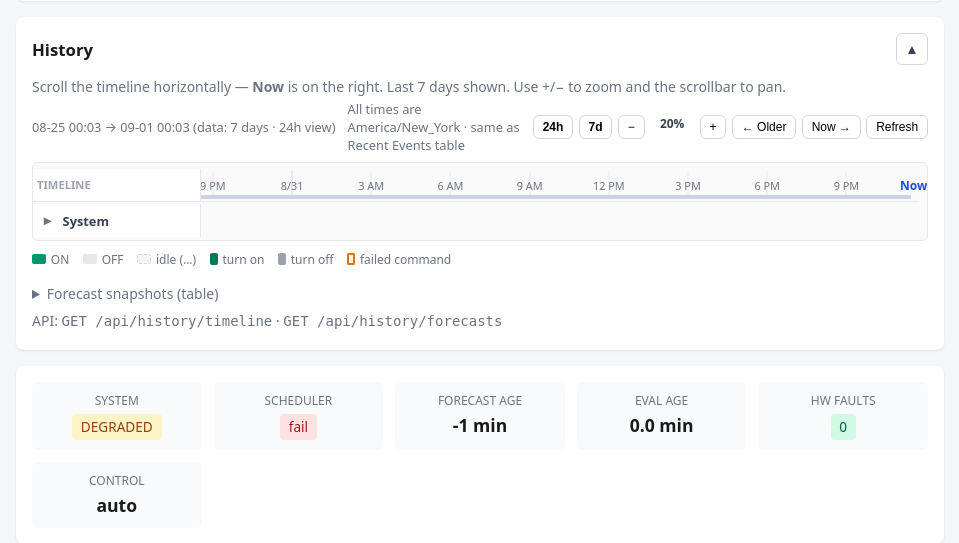
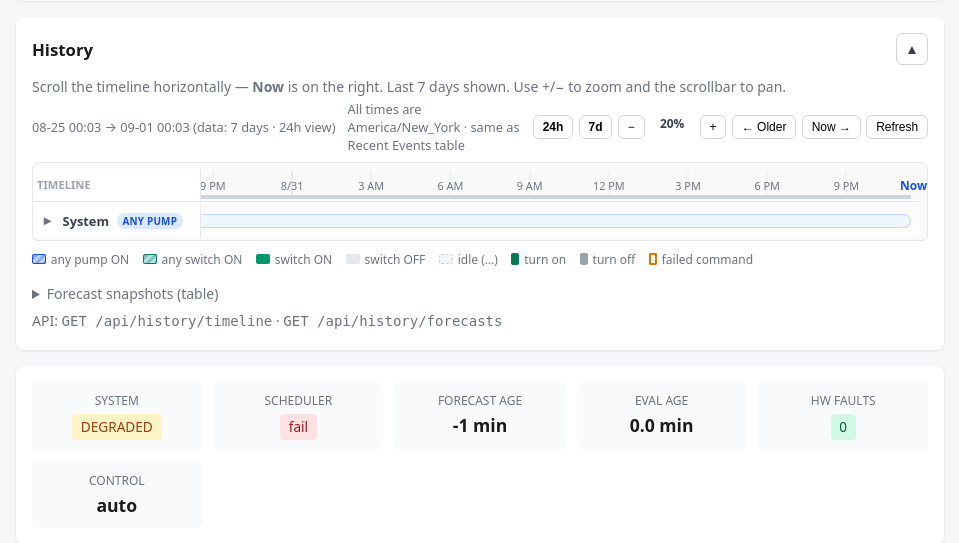
Before and after one commit to sjyi/RainPumps, a FastAPI app: page /admin in a window 1280 px wide. Shown: the part 713-1256 px from the top of the page, without its empty margins (160-1119 px from the left). Run offline with FastAPI, Linux system fonts and the light colour scheme; data that the repository does not hold is empty.

Commit message:
Differentiate aggregate vs switch rows in history timeline.
Use hatched bands for System and multi-outlet device OR-tracks, solid bars and command markers on switch rows only, and document the hierarchy in operations.md.

Co-authored-by: Cursor <cursoragent@cursor.com>

```diff
--- a/pumpd/app/web/static/history_timeline.js
+++ b/pumpd/app/web/static/history_timeline.js
@@ -305,8 +305,35 @@
     return Math.max(linear, MIN_OFF_WIDTH_PX);
   }
 
-  function renderLinearTrack(segments, markers, rangeStartMs, rangeEndMs, pxPerMinute, timeZone, zoom) {
+  function aggregateTitle(trackMode, seg, timeZone) {
+    const range = `${formatTs(seg.start, timeZone)} – ${formatTs(seg.end, timeZone)}`;
+    if (seg.kind === "gap") {
+      return `Idle · ${seg.label || ""} · ${range}`.trim();
+    }
+    if (trackMode === "system") {
+      return seg.kind === "on" ? `Any pump ON · ${range}` : `All pumps OFF · ${range}`;
+    }
+    return seg.kind === "on" ? `Any switch ON · ${range}` : `All switches OFF · ${range}`;
+  }
+
+  function renderLinearTrack(
+    segments,
+    markers,
+    rangeStartMs,
+    rangeEndMs,
+    pxPerMinute,
+    timeZone,
+    zoom,
+    trackMode
+  ) {
     const width = trackWidthPx(rangeStartMs, rangeEndMs, pxPerMinute);
+    const isAggregate = trackMode === "system" || trackMode === "device-aggregate";
+    const trackClass =
+      trackMode === "system"
+        ? "tl-track tl-track-aggregate tl-track-system"
+        : trackMode === "device-aggregate"
+          ? "tl-track tl-track-aggregate tl-track-device"
+          : "tl-track tl-track-switch";
     let segHtml = "";
 
     for (const seg of segments || []) {
@@ -318,9 +345,18 @@
       const clipEnd = Math.min(endMs, rangeEndMs);
       const left = msToX(clipStart, rangeStartMs, pxPerMinute);
       const w = segmentWidth(clipStart, clipEnd, rangeStartMs, pxPerMinute, seg.kind);
-      const title = `${seg.kind.toUpperCase()} · ${formatTs(seg.start, timeZone)} – ${formatTs(seg.end, timeZone)}`;
+      const title = isAggregate
+        ? aggregateTitle(trackMode, seg, timeZone)
+        : `${seg.kind.toUpperCase()} · ${formatTs(seg.start, timeZone)} – ${formatTs(seg.end, timeZone)}`;
 
+      if (isAggregate) {
         if (seg.kind === "gap") {
+          segHtml += `<span class="tl-seg tl-agg-gap" style="left:${left}px;width:${w}px" title="${escapeAttr(title)}">…</span>`;
+        } else {
+          const cls = seg.kind === "on" ? "tl-agg-on" : "tl-agg-off";
+          segHtml += `<span class="tl-seg ${cls}" style="left:${left}px;width:${w}px" title="${escapeAttr(title)}"></span>`;
+        }
+      } else if (seg.kind === "gap") {
         segHtml += `<span class="tl-seg tl-gap" style="left:${left}px;width:${w}px" title="${escapeAttr(title)}">…</span>`;
       } else {
         const cls = seg.kind === "on" ? "tl-on" : "tl-off";
@@ -328,8 +364,10 @@
       }
     }
 
+    let markerHtml = "";
+    if (!isAggregate) {
       const { w: markerW, h: markerH } = markerSize(zoom || 1);
-    const markerHtml = (markers || [])
+      markerHtml = (markers || [])
         .map((m) => {
           const ts = parseMs(m.ts);
           if (ts < rangeStartMs || ts > rangeEndMs) return "";
@@ -341,14 +379,16 @@
           return `<span class="tl-marker tl-marker-${cls}" data-ts="${escapeAttr(m.ts)}" style="left:${x}px;width:${markerW}px;height:${markerH}px;transform:translateX(-${markerW / 2}px)" title="${escapeAttr(title)}"></span>`;
         })
         .join("");
-
-    return `<div class="tl-track" style="width:${width}px">${segHtml}${markerHtml}</div>`;
     }
 
-  function renderRow(label, trackHtml, toggleHtml, rowClass, trackWidth) {
+    return `<div class="${trackClass}" style="width:${width}px">${segHtml}${markerHtml}</div>`;
+  }
+
+  function renderRow(label, trackHtml, toggleHtml, rowClass, trackWidth, labelIsHtml) {
+    const labelContent = labelIsHtml ? label : escapeAttr(label);
     return `
       <div class="tl-row ${rowClass || ""}" style="min-width:${LABEL_WIDTH + trackWidth}px">
-        <div class="tl-label" style="width:${LABEL_WIDTH}px">${toggleHtml}${escapeAttr(label)}</div>
+        <div class="tl-label" style="width:${LABEL_WIDTH}px">${toggleHtml}${labelContent}</div>
         <div class="tl-track-wrap" style="width:${trackWidth}px">${trackHtml}</div>
       </div>`;
   }
@@ -388,17 +428,21 @@
       rangeEndMs,
       pxPerMinute,
       timeZone,
-      zoom
+      zoom,
+      "system"
     );
 
     const systemToggle = `<button type="button" class="tl-toggle" data-toggle="system" aria-expanded="${expanded.system ? "true" : "false"}">${expanded.system ? "▼" : "▶"}</button>`;
-    let rows = renderRow(data.system.label, systemTrack, systemToggle, "tl-row-system", trackWidth);
+    const systemLabel = `${data.system.label} <span class="tl-track-kind">any pump</span>`;
+    let rows = renderRow(systemLabel, systemTrack, systemToggle, "tl-row-system tl-row-aggregate", trackWidth, true);
 
     if (expanded.system) {
       for (const device of data.devices || []) {
-        const devMarkers = (data.markers || []).filter((m) =>
-          device.switches.some((s) => s.name === m.pump_name)
-        );
+        const devTrackMode = device.expandable ? "device-aggregate" : "switch";
+        const devMarkers =
+          devTrackMode === "switch"
+            ? (data.markers || []).filter((m) => device.switches.some((s) => s.name === m.pump_name))
+            : [];
         const devTrack = renderLinearTrack(
           device.segments,
           devMarkers,
@@ -406,7 +450,8 @@
           rangeEndMs,
           pxPerMinute,
           timeZone,
-          zoom
+          zoom,
+          devTrackMode
         );
         let devToggle = "";
         if (device.expandable) {
@@ -415,7 +460,16 @@
         } else {
           devToggle = `<span class="tl-toggle-spacer"></span>`;
         }
-        rows += renderRow(device.label, devTrack, devToggle, "tl-row-device", trackWidth);
+        const devRowClass = device.expandable
+          ? "tl-row-device tl-row-device-aggregate tl-row-aggregate"
+          : "tl-row-device tl-row-device-single";
+        const devKind = device.expandable
+          ? `<span class="tl-track-kind">any switch · ${device.switch_count}</span>`
+          : "";
+        const devLabel = device.expandable
+          ? `${escapeAttr(device.label)} ${devKind}`
+          : device.label;
+        rows += renderRow(devLabel, devTrack, devToggle, devRowClass, trackWidth, device.expandable);
 
         if (device.expandable && expanded.devices[device.key]) {
           for (const sw of device.switches) {
@@ -427,7 +481,8 @@
               rangeEndMs,
               pxPerMinute,
               timeZone,
-              zoom
+              zoom,
+              "switch"
             );
             rows += renderRow(
               sw.label,
@@ -466,8 +521,10 @@
         </div>
       </div>
       <div class="tl-legend">
-        <span><i class="tl-legend-swatch tl-on"></i> ON</span>
-        <span><i class="tl-legend-swatch tl-off"></i> OFF</span>
+        <span><i class="tl-legend-swatch tl-legend-agg-system"></i> any pump ON</span>
+        <span><i class="tl-legend-swatch tl-legend-agg-device"></i> any switch ON</span>
+        <span><i class="tl-legend-swatch tl-on"></i> switch ON</span>
+        <span><i class="tl-legend-swatch tl-off"></i> switch OFF</span>
         <span><i class="tl-legend-swatch tl-gap"></i> idle (…)</span>
         <span><i class="tl-marker tl-marker-on tl-legend-marker"></i> turn on</span>
         <span><i class="tl-marker tl-marker-off tl-legend-marker"></i> turn off</span>
--- a/pumpd/app/web/templates/admin.html
+++ b/pumpd/app/web/templates/admin.html
@@ -140,12 +140,28 @@
   }
   .tl-row-system .tl-label { font-weight: 600; }
   .tl-row-device .tl-label { padding-left: 0.75rem; font-weight: 500; }
+  .tl-row-device-aggregate .tl-label { font-weight: 600; }
   .tl-row-switch .tl-label {
     padding-left: 1.35rem;
     font-weight: 400;
     color: #6b7280;
     font-size: 0.75rem;
   }
+  .tl-track-kind {
+    display: inline-block;
+    margin-left: 0.35rem;
+    padding: 0.05rem 0.35rem;
+    border-radius: 999px;
+    font-size: 0.62rem;
+    font-weight: 600;
+    letter-spacing: 0.02em;
+    text-transform: uppercase;
+    color: #6b7280;
+    background: #f3f4f6;
+    vertical-align: middle;
+  }
+  .tl-row-system .tl-track-kind { color: #1d4ed8; background: #dbeafe; }
+  .tl-row-device-aggregate .tl-track-kind { color: #0f766e; background: #ccfbf1; }
   .tl-toggle {
     flex-shrink: 0;
     width: 1.35rem;
@@ -169,9 +185,33 @@
     align-items: center;
     padding: 0.2rem 0.5rem;
   }
+  .tl-row-aggregate .tl-track-wrap {
+    min-height: 30px;
+    background: linear-gradient(180deg, #fafafa 0%, #fff 100%);
+  }
+  .tl-row-switch .tl-track-wrap {
+    min-height: 26px;
+  }
   .tl-track {
     position: relative;
     height: 18px;
+  }
+  .tl-track-switch {
+    height: 18px;
+  }
+  .tl-track-aggregate {
+    height: 14px;
+    border-radius: 7px;
+    background: #eef2f7;
+    box-shadow: inset 0 0 0 1px #dbe1ea;
+  }
+  .tl-track-system.tl-track-aggregate {
+    background: #eff6ff;
+    box-shadow: inset 0 0 0 1px #bfdbfe;
+  }
+  .tl-track-device.tl-track-aggregate {
+    background: #f0fdfa;
+    box-shadow: inset 0 0 0 1px #99f6e4;
   }
   .tl-seg {
     position: absolute;
@@ -590,6 +673,26 @@
   }
   .tl-legend-swatch.tl-on { background: #059669; }
   .tl-legend-swatch.tl-off { background: #e5e7eb; }
+  .tl-legend-swatch.tl-legend-agg-system {
+    background: repeating-linear-gradient(
+      -45deg,
+      rgba(37, 99, 235, 0.55),
+      rgba(37, 99, 235, 0.55) 3px,
+      rgba(37, 99, 235, 0.28) 3px,
+      rgba(37, 99, 235, 0.28) 6px
+    );
+    box-shadow: inset 0 0 0 1px #1d4ed8;
+  }
+  .tl-legend-swatch.tl-legend-agg-device {
+    background: repeating-linear-gradient(
+      -45deg,
+      rgba(13, 148, 136, 0.55),
+      rgba(13, 148, 136, 0.55) 3px,
+      rgba(13, 148, 136, 0.28) 3px,
+      rgba(13, 148, 136, 0.28) 6px
+    );
+    box-shadow: inset 0 0 0 1px #0f766e;
+  }
   .tl-legend-swatch.tl-gap {
     background: #f3f4f6;
     border: 1px dashed #d1d5db;
```
Also changed, not shown: other parts of pumpd/app/web/templates/admin.html (+43 -0 lines), operations.md (+31 -2 lines). Lines whose indentation alone changed are shown as unchanged.
